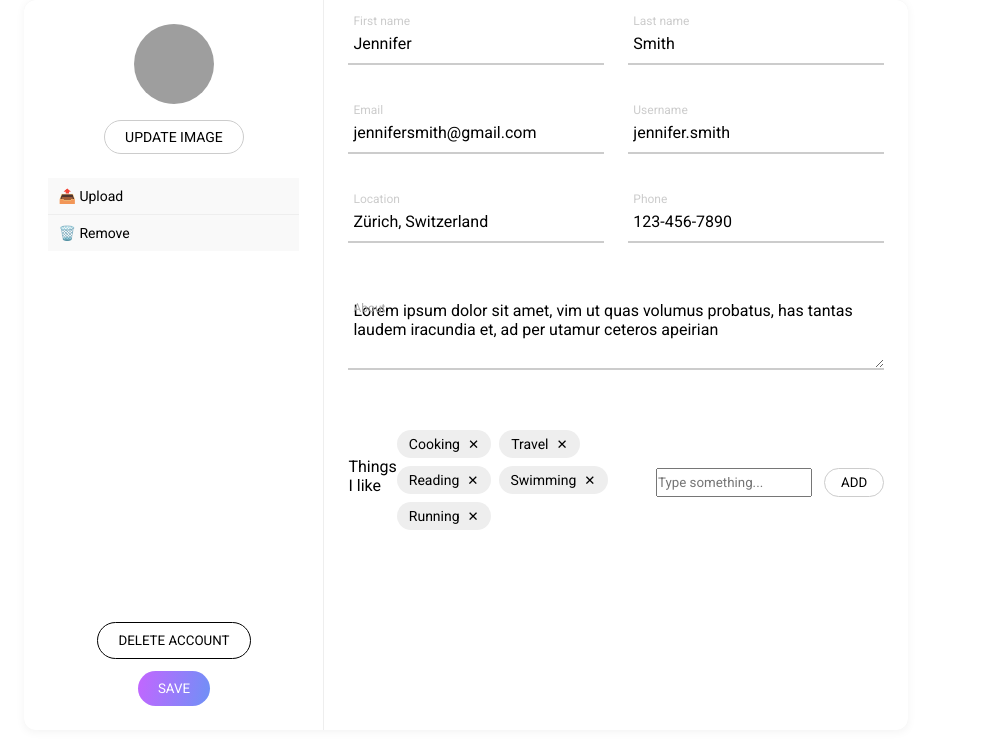
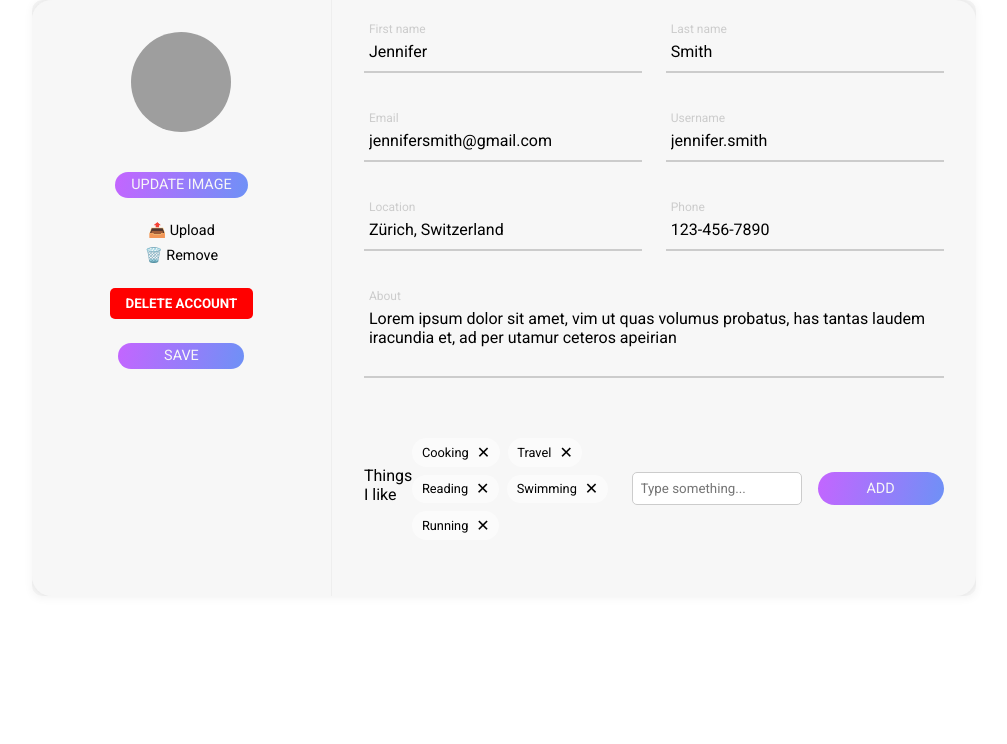
Before and after one commit to JoelEmmanuel795/Ripple-Social-Media, a React (Vite) app: page / in a window 1280 px wide. Both pictures are taken after a click on the button "EDIT PROFILE". Shown: the top 744 px of the page, without its empty margins (86-1093 px from the left). Built offline with nearby package versions, Linux system fonts and the light colour scheme; grey boxes are pictures that could not be loaded.

Commit message:
styled profileEditCard

```diff
--- a/src/components/ProfileCard/ProfileEditCard.scss
+++ b/src/components/ProfileCard/ProfileEditCard.scss
@@ -1,135 +1,97 @@
+@use '../../sass/utils/formField';
+@use '../../sass/utils/buttons';
 @use '../../sass/colors';
-
-@import '../../sass/utils/formField';
 
 .profile-edit-card {
     display: flex;
-    min-height: 730px;
-    background-color: white;
-    border-radius: 12px;
-    overflow: hidden;
+    background: colors.$white;
+    border-radius: 20px;
+    box-shadow: 0 0 10px rgba(0, 0, 0, 0.1);
+    overflow: auto;
+    width: 100%;
+    // max-width: 1000px;
+    max-height: 60%;
+    margin: 0 auto;
 
     .left-panel {
-        width: 240px;
-        padding: 24px;
+        width: 250px;
+        background: colors.$white;
+        color: black;
+        padding: 2rem;
         display: flex;
         flex-direction: column;
         align-items: center;
-        border-right: 1px solid #eee;
+        gap: 1.5rem;
 
         .avatar {
-            width: 80px;
-            height: 80px;
+            width: 100px;
+            height: 100px;
             border-radius: 50%;
             object-fit: cover;
-            margin-bottom: 16px;
         }
 
         .update-image-button {
-            background: none;
-            border: 1px solid #ccc;
-            border-radius: 999px;
-            padding: 8px 20px;
-            margin-bottom: 24px;
-            font-size: 14px;
+            @include buttons.button;
+            background: colors.$linear-gradient;
+            color: colors.$white;
+            border: none;
+            font-size: 0.9rem;
+            padding: 0.5rem 1rem;
         }
 
         .upload-menu {
             display: flex;
             flex-direction: column;
-            width: 100%;
-            margin-bottom: auto;
+            gap: 0.5rem;
 
-            button {
-                padding: 10px;
-                text-align: left;
-                background-color: #f9f9f9;
+            .upload-option,
+            .remove-option {
+                background: transparent;
                 border: none;
-                border-bottom: 1px solid #eee;
-                font-size: 14px;
+                color: black;
+                cursor: pointer;
+                font-size: 0.9rem;
 
-                &:last-child {
-                    border-bottom: none;
+                &:hover {
+                    text-decoration: underline;
                 }
             }
         }
 
         .delete-button {
-            margin-top: auto;
-            margin-bottom: 12px;
-            background: none;
-            border: 1px solid #000;
-            border-radius: 999px;
-            padding: 10px 20px;
-            font-weight: 500;
+            background: red;
+            color: white;
+            border: none;
+            padding: 0.5rem 1rem;
+            border-radius: 5px;
+            font-weight: bold;
+            cursor: pointer;
         }
 
         .save-button {
+            @include buttons.button;
             background: colors.$linear-gradient;
-            color: white;
+            color: colors.$white;
             border: none;
-            border-radius: 999px;
-            padding: 10px 20px;
-            font-weight: 500;
+            font-size: 0.9rem;
+            padding: 0.5rem 1rem;
         }
     }
 
     .right-panel {
         flex: 1;
-        padding: 24px;
+        padding: 2rem;
 
         .form-grid {
             display: grid;
             grid-template-columns: 1fr 1fr;
-            gap: 24px;
+            gap: 1.5rem;
         }
 
-        .full-width {
-            grid-column: 1 / -1;
-        }
+        .form-field.full-width {
+            grid-column: span 2;
 
-        .tags {
-            display: flex;
-            flex-wrap: wrap;
-            gap: 8px;
-            margin-top: 8px;
-
-            .tag {
-                background-color: #eee;
-                border-radius: 999px;
-                padding: 6px 12px;
-                display: flex;
-                align-items: center;
-                font-size: 14px;
-
-                .remove-tag {
-                    background: none;
-                    border: none;
-                    margin-left: 8px;
-                    cursor: pointer;
-                }
-            }
-        }
-
-        .tag-input-row {
-            display: flex;
-            gap: 12px;
-            margin-top: 12px;
-
-            input {
-                flex: 1;
-            }
-
-            button {
-                border: 1px solid #ccc;
-                border-radius: 999px;
-                padding: 6px 16px;
-                background: white;
-            }
-        }
-    }
-
-    // Ensure textarea matches input styles
+            .input-wrapper {
                 textarea {
                     width: 100%;
                     padding: 10px 5px;
@@ -139,27 +101,63 @@
                     color: black;
                     font-size: 16px;
                     outline: none;
-        resize: vertical;
+                    resize: none;
+                }
 
-        &:focus + label,
-        &:valid + label {
+                label {
                     top: -10px;
                     font-size: 12px;
                     color: #ccc;
                 }
             }
 
-    // Float label for textarea too
-    .form-field textarea + label {
-        position: absolute;
-        left: 5px;
-        top: 10px;
-        color: #aaa;
-        pointer-events: none;
-        transition: all 0.3s ease;
+            .tags {
+                display: flex;
+                flex-wrap: wrap;
+                gap: 0.5rem;
+                margin-top: 0.5rem;
+
+                .tag {
+                    background: colors.$grey;
+                    color: black;
+                    padding: 0.3rem 0.6rem;
+                    border-radius: 15px;
+                    font-size: 0.8rem;
+                    display: flex;
+                    align-items: center;
+                    gap: 0.5rem;
+
+                    .remove-tag {
+                        background: none;
+                        border: none;
+                        cursor: pointer;
+                        font-size: 1rem;
+                        color: black;
+                    }
+                }
             }
 
-    .form-field {
-        position: relative;
+            .tag-input-row {
+                display: flex;
+                gap: 1rem;
+                margin-top: 0.5rem;
+
+                input {
+                    flex: 1;
+                    padding: 0.5rem;
+                    border: 1px solid #ccc;
+                    border-radius: 5px;
+                }
+
+                button {
+                    @include buttons.button;
+                    background: colors.$linear-gradient;
+                    color: colors.$white;
+                    border: none;
+                    padding: 0.5rem 1rem;
+                    font-size: 0.9rem;
                 }
             }
+        }
+    }
+}
```
Lines whose indentation alone changed are shown as unchanged.
